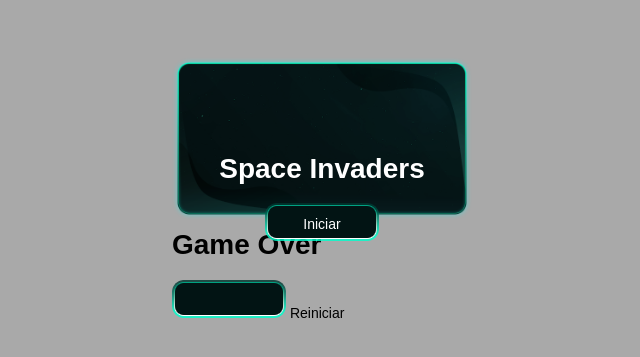
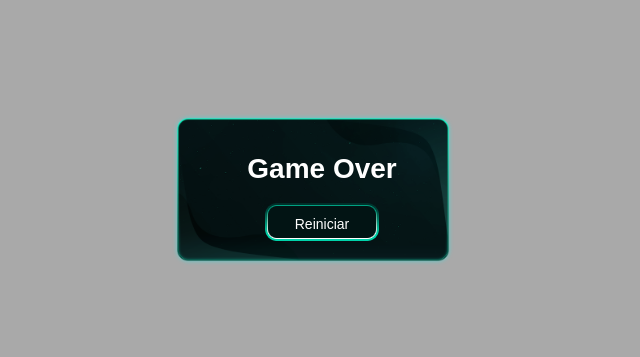
Before and after one commit to David-Asafe/modern-space-invaders, a plain HTML site: page index.html in a window 1280 px wide. Shown: the part 211-568 px from the top of the page, without its empty margins (318-958 px from the left). Drawn offline with Linux system fonts and the light colour scheme.

Commit message:
add style on restart page

```diff
--- a/index.html
+++ b/index.html
@@ -39,12 +39,12 @@
         <div
         id="startScreen"
         style="
+        display: none;
         position: absolute;
         top: 0;
         left: 0;
         right: 0%;
         bottom: 0;
-        display: flex;
         justify-content: center;
         align-items: center;
         background: url('./img/startScreenBackground.png');
@@ -74,12 +74,39 @@
             </div>
         </div><!-- Fim startScreen -->
 
-        <div id="restartScreen">
-            <div>
-                <h1>Game Over</h1>
-                <div id="restartButton">
-                    <img src="./img/button.png" alt="Restar Button" />
-                    <span>Reiniciar</span>
+        <div
+        id="restartScreen"
+        style="
+          position: absolute;
+          top: 0;
+          left: 0;
+          right: 0;
+          bottom: 0;
+          background: url('./img/startScreenBackground.png');
+          z-index: 20;
+          background-size: contain;
+          background-repeat: no-repeat;
+          display: flex;
+          align-items: center;
+          justify-content: center;
+        "
+        >
+            <div style="text-align: center;">
+                <h1 style="color: white;">Game Over</h1>
+                <div
+                 id="restartButton"
+                 style="position: relative; display: inline-block; cursor: pointer;"
+                >
+                    <img src="./img/button.png" alt="Restar Button"/>
+                    <span
+                     style="
+                     position: absolute;
+                     color: white;
+                     top: 50%;
+                     left: 50%;
+                     transform: translate(-50%, -50%);
+                    "
+                    >Reiniciar</span>
                 </div>
             </div>
         </div> <!-- Fim startScreen -->
```
